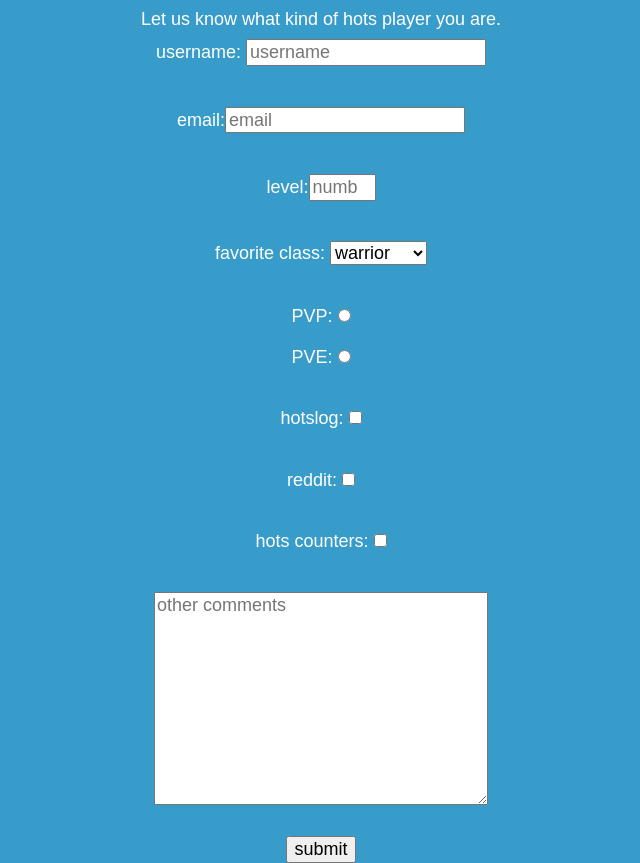
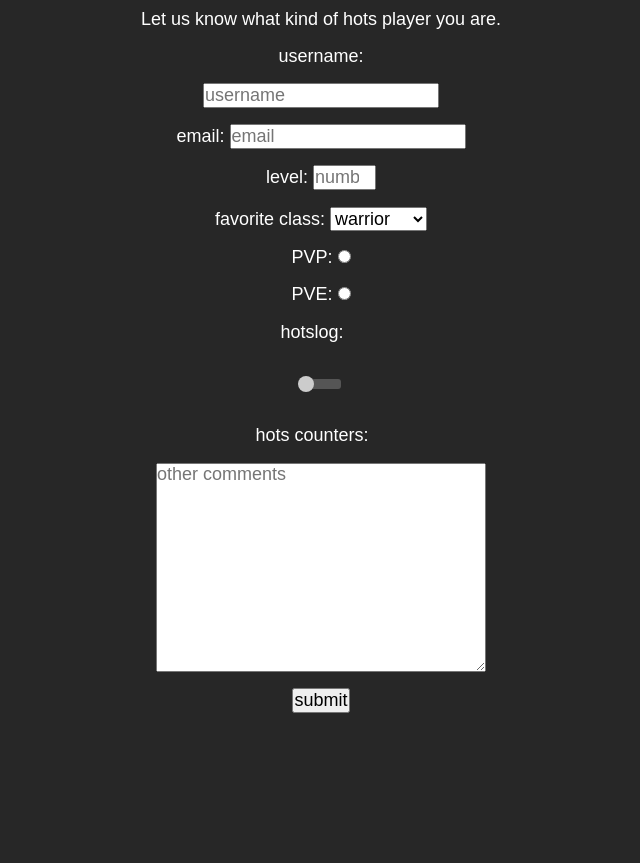
Before and after one commit to shaonvq/survey_page, a plain HTML site: page index.html in a window 1280 px wide. Shown: the part 81-944 px from the top of the page, without its empty margins (319-959 px from the left). After the commit the page ends 810 px from the top, so only its background shows below. Drawn offline with nearby package versions, Linux system fonts and the light colour scheme.

Commit message:
added styles

```diff
--- a/index.html
+++ b/index.html
@@ -10,43 +10,53 @@
     <script src="https://cdn.freecodecamp.org/testable-projects-fcc/v1/bundle.js"></script>
 </head>
 <body>
+    <div class="container">
         <header>
             <h1 id="title">HOTS Survey</h1>
             <p id="description">Let us know what kind of hots player you are.</p>
         </header>
         <main>
             <form action="" id="survey-form">
-            <label id="name-label" for="name">username: <input type="text" placeholder="username" name="name" required id="name"></label>
-
-
-            <br>
-            <label id="email-label" for="email">email:<input type="email" placeholder="email" name="email" required id="email"></label>
-
-            <br>
-            <label id="number-label" for="number">level:<input type="number" placeholder="number" name="number" min="0" max="10" id="number"></label>
-
-            <br>
-            <label for="dropdown">favorite class: <select name="dropdown" id="dropdown">
+                 username:
+                <label id="name-label" for="name">
+                    <input type="text" placeholder="username" name="name" required id="name">
+                </label>
+                <label id="email-label" for="email">email:
+                    <input type="email" placeholder="email" name="email" required id="email">
+                </label>
+                <label id="number-label" for="number">level:
+                    <input type="number" placeholder="number" name="number" min="0" max="10" id="number">
+                </label>
+                <label for="dropdown">favorite class:
+                    <select name="dropdown" id="dropdown">
                         <option value="warrior">warrior</option>
                         <option value="healer">healer</option>
                         <option value="assassin">assassin</option>
                         <option value="specialist">specialist</option>
-            </select></label>
+                    </select>
+                </label>
+                <span> PVP:
+                    <input type="radio" name="rank" value="red">
+                </span>
+                <span> PVE:
+                    <input type="radio" name="rank" value="blue">
+                </span>
+                <span>hotslog:
+                    <input type="checkbox" name="checkbox1" value="1">
+                </span>
 
-            <br>
-            <span> PVP: <input type="radio" name="rank" value="red"></span>
-            <span> PVE: <input type="radio" name="rank" value="blue"></span>
-            <br>
-            <span>hotslog: <input type="checkbox" name="checkbox1" value="1"></span>
-            <br>
-            <span>reddit: <input type="checkbox" name="checkbox2" value="2"></span>
-            <br>
-            <span>hots counters: <input type="checkbox" name="checkbox3" value="3"></span>
-            <br>
+                <div id="cb2c">
+                    <input id="cb2" type="checkbox" name="checkbox2" value="1">
+                    <label for="cb2"></label>
+                </div>
+                <span>hots counters:
+                    <input type="checkbox" name="checkbox3" value="3">
+                </span>
                 <textarea name="comments" id="" cols="30" placeholder="other comments" rows="10"></textarea>
-            <br>
-            <button type="submit" id="submit" >submit</button>
+                <button type="submit" id="submit">submit</button>
             </form>
         </main>
+    </div>
+
 </body>
 </html>
--- a/master.css
+++ b/master.css
@@ -1,32 +1,75 @@
 *{
+    margin: 0;
+    padding: 0;
     font-family: sans-serif;
     font-size: 18px;
-    margin: 0;
+}
+
+bg{
+    height: 100%;
 }
 
 body{
-    display: flex;
-    justify-content: center;
-    flex-direction: column;
-    align-items: center;
-    background-color: #389cca;
+    background-color: rgb(39, 39, 39);
     color: white;
 }
 
-#survey-form {
-    display: flex;
-    justify-content: center;
-    flex-direction: column;
-    align-items: center;
-}
-
-label, span, textarea {
-    margin: 10px 0;
+.container {
+    display: grid;
+    grid-template-rows: auto 700px;
+    grid-template-columns: auto 1200px auto;
 }
 
 header{
+    grid-row: 1;
+    grid-column: 2;
     display: flex;
     justify-content: center;
+    align-items: center;
     flex-direction: column;
+}
+
+main{
+    grid-row: 2;
+    grid-column: 2;
+}
+
+form{
+    display: flex;
+    justify-content: space-evenly;
     align-items: center;
+    flex-direction: column;
+    height: 100%;
 }
+
+#cb2c {
+    width: 40px;
+    height: 10px;
+    background: #555;
+    margin: 20px 80px;
+    position: relative;
+    border-radius: 3px;
+}
+
+input[type=checkbox] {
+    visibility: hidden;
+}
+
+#cb2c label {
+    display: block;
+    width: 16px;
+    height: 16px;
+    border-radius: 50%;
+
+    transition: all .5s ease;
+    cursor: pointer;
+    position: absolute;
+    top: -3px;
+    left: -3px;
+
+    background: #ccc;
+}
+
+#cb2c input[type=checkbox]:checked + label {
+    left: 27px;
+}
```
Lines whose indentation alone changed are shown as unchanged.
